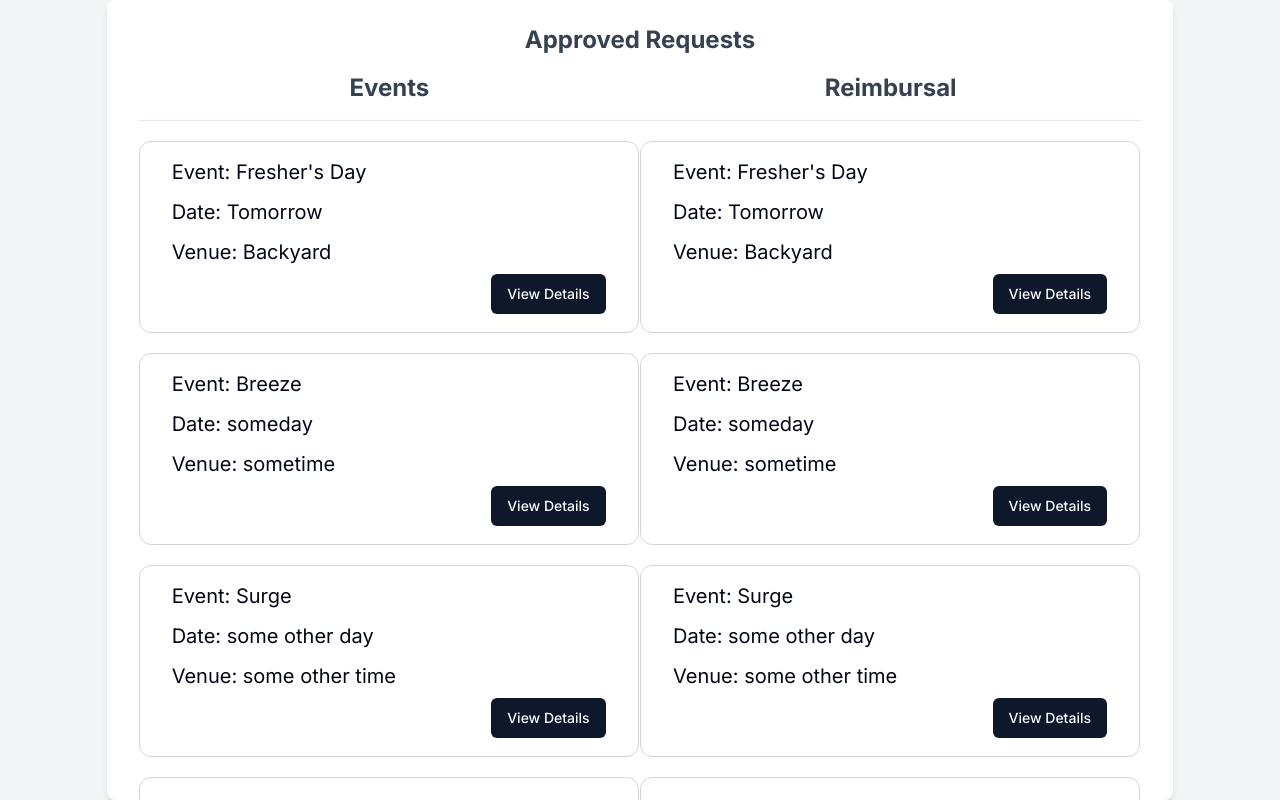
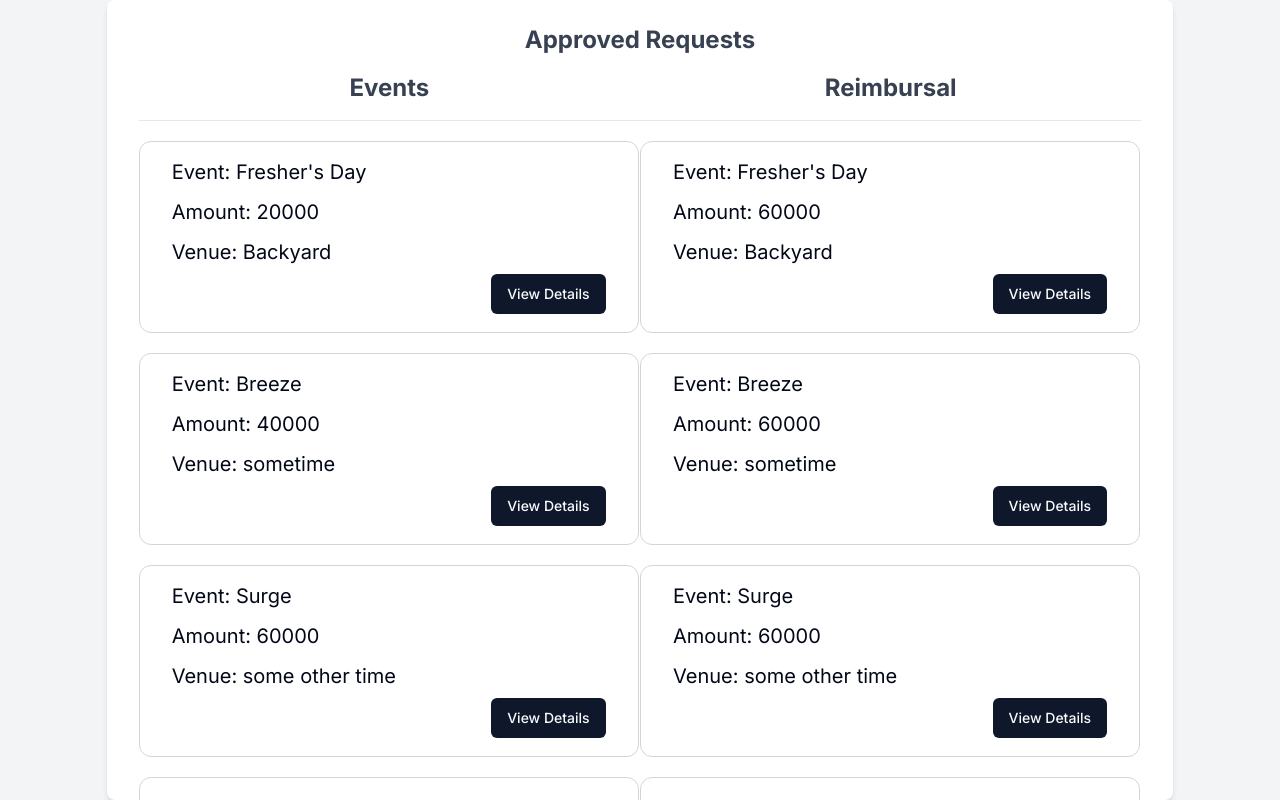
Before and after one commit to Xhadou/Event-and-Budget-Management-System-for-Clubs-and-Admin, a Next.js app: page /admin/approved in a window 1280 px wide. Built offline with nearby package versions, Linux system fonts and the light colour scheme.

Commit message:
made changes

```diff
--- a/app/admin/approved/page.tsx
+++ b/app/admin/approved/page.tsx
@@ -39,7 +39,7 @@ export default function Home() {
                             <ScrollArea className={"h-full w-full items-center py-5 flex flex-col"}>
                                 <div className={"h-48 w-[500px] rounded-xl border border-gray-300 py-4 px-8 mb-5"}>
                                     <p className={"text-xl"}>{"Event: Fresher's Day"}</p>
-                                    <p className={"text-xl mt-3"}>Date: Tomorrow</p>
+                                    <p className={"text-xl mt-3"}>Amount: 20000</p>
                                     <p className={"text-xl mt-3"}>Venue: Backyard</p>
                                     <div className={"w-full h-fit mt-2 flex items-center justify-end"}>
                                         <Button onClick={openAlertDialog}>View Details</Button>
@@ -47,7 +47,7 @@ export default function Home() {
                                 </div>
                                 <div className={"h-48 w-[500px] rounded-xl border border-gray-300 py-4 px-8 mb-5"}>
                                     <p className={"text-xl"}>Event: Breeze</p>
-                                    <p className={"text-xl mt-3"}>Date: someday</p>
+                                    <p className={"text-xl mt-3"}>Amount: 40000</p>
                                     <p className={"text-xl mt-3"}>Venue: sometime</p>
                                     <div className={"w-full h-fit mt-2 flex items-center justify-end"}>
                                         <Button onClick={openAlertDialog}>View Details</Button>
@@ -55,7 +55,7 @@ export default function Home() {
                                 </div>
                                 <div className={"h-48 w-[500px] rounded-xl border border-gray-300 py-4 px-8 mb-5"}>
                                     <p className={"text-xl"}>Event: Surge</p>
-                                    <p className={"text-xl mt-3"}>Date: some other day</p>
+                                    <p className={"text-xl mt-3"}>Amount: 60000</p>
                                     <p className={"text-xl mt-3"}>Venue: some other time</p>
                                     <div className={"w-full h-fit mt-2 flex items-center justify-end"}>
                                         <Button onClick={openAlertDialog}>View Details</Button>
@@ -63,7 +63,7 @@ export default function Home() {
                                 </div>
                                 <div className={"h-48 w-[500px] rounded-xl border border-gray-300 py-4 px-8 mb-5"}>
                                     <p className={"text-xl"}>Event: Surge</p>
-                                    <p className={"text-xl mt-3"}>Date: some other day</p>
+                                    <p className={"text-xl mt-3"}>Amount: 70000</p>
                                     <p className={"text-xl mt-3"}>Venue: some other time</p>
                                     <div className={"w-full h-fit mt-2 flex items-center justify-end"}>
                                         <Button onClick={openAlertDialog}>View Details</Button>
@@ -71,7 +71,7 @@ export default function Home() {
                                 </div>
                                 <div className={"h-48 w-[500px] rounded-xl border border-gray-300 py-4 px-8 mb-5"}>
                                     <p className={"text-xl"}>Event: Surge</p>
-                                    <p className={"text-xl mt-3"}>Date: some other day</p>
+                                    <p className={"text-xl mt-3"}>Amount: 80000</p>
                                     <p className={"text-xl mt-3"}>Venue: some other time</p>
                                     <div className={"w-full h-fit mt-2 flex items-center justify-end"}>
                                         <Button onClick={openAlertDialog}>View Details</Button>
@@ -86,7 +86,7 @@ export default function Home() {
                             <ScrollArea className={"h-full w-full items-center py-5 flex flex-col"}>
                                 <div className={"h-48 w-[500px] rounded-xl border border-gray-300 py-4 px-8 mb-5"}>
                                     <p className={"text-xl"}>{"Event: Fresher's Day"}</p>
-                                    <p className={"text-xl mt-3"}>Date: Tomorrow</p>
+                                    <p className={"text-xl mt-3"}>Amount: 60000</p>
                                     <p className={"text-xl mt-3"}>Venue: Backyard</p>
                                     <div className={"w-full h-fit mt-2 flex items-center justify-end"}>
                                         <Button onClick={openAlertDialog}>View Details</Button>
@@ -94,7 +94,7 @@ export default function Home() {
                                 </div>
                                 <div className={"h-48 w-[500px] rounded-xl border border-gray-300 py-4 px-8 mb-5"}>
                                     <p className={"text-xl"}>Event: Breeze</p>
-                                    <p className={"text-xl mt-3"}>Date: someday</p>
+                                    <p className={"text-xl mt-3"}>Amount: 60000</p>
                                     <p className={"text-xl mt-3"}>Venue: sometime</p>
                                     <div className={"w-full h-fit mt-2 flex items-center justify-end"}>
                                         <Button onClick={openAlertDialog}>View Details</Button>
@@ -102,7 +102,7 @@ export default function Home() {
                                 </div>
                                 <div className={"h-48 w-[500px] rounded-xl border border-gray-300 py-4 px-8 mb-5"}>
                                     <p className={"text-xl"}>Event: Surge</p>
-                                    <p className={"text-xl mt-3"}>Date: some other day</p>
+                                    <p className={"text-xl mt-3"}>Amount: 60000</p>
                                     <p className={"text-xl mt-3"}>Venue: some other time</p>
                                     <div className={"w-full h-fit mt-2 flex items-center justify-end"}>
                                         <Button onClick={openAlertDialog}>View Details</Button>
@@ -110,7 +110,7 @@ export default function Home() {
                                 </div>
                                 <div className={"h-48 w-[500px] rounded-xl border border-gray-300 py-4 px-8 mb-5"}>
                                     <p className={"text-xl"}>Event: Surge</p>
-                                    <p className={"text-xl mt-3"}>Date: some other day</p>
+                                    <p className={"text-xl mt-3"}>Amount: 60000</p>
                                     <p className={"text-xl mt-3"}>Venue: some other time</p>
                                     <div className={"w-full h-fit mt-2 flex items-center justify-end"}>
                                         <Button onClick={openAlertDialog}>View Details</Button>
--- a/app/admin/events/page.tsx
+++ b/app/admin/events/page.tsx
@@ -10,7 +10,7 @@ export default function Home() {
 
     return (
         <main className="flex h-screen w-full flex-col justify-between bg-gray-100">
-            <div className="w-full h-full flex justify-center items-center">
+            <div className="w-full h-full flex justify-center flex-col items-center">
                 <div className="w-8/12 h-4/5 px-8 pt-6 bg-white rounded-lg shadow-md flex flex-row">
                     <div className={"h-full w-4/6 items-center justify-center flex flex-col"}>
                         <h1 className="text-2xl font-bold text-gray-700 text-center mb-4">Upcoming Events</h1>
@@ -41,6 +41,7 @@ export default function Home() {
                         </div>
                     </div>
                 </div>
+                <Button className={"mt-4"}>Logout</Button>
             </div>
         </main>
     )
--- a/app/admin/pending/page.tsx
+++ b/app/admin/pending/page.tsx
@@ -39,7 +39,7 @@ export default function Home() {
                             <ScrollArea className={"h-full w-full items-center py-5 flex flex-col"}>
                                 <div className={"h-48 w-[500px] rounded-xl border border-gray-300 py-4 px-8 mb-5"}>
                                     <p className={"text-xl"}>{"Event: Fresher's Day"}</p>
-                                    <p className={"text-xl mt-3"}>Date: Tomorrow</p>
+                                    <p className={"text-xl mt-3"}>Amount: 60000</p>
                                     <p className={"text-xl mt-3"}>Venue: Backyard</p>
                                     <div className={"w-full h-fit mt-2 flex items-center justify-end"}>
                                         <Button onClick={openAlertDialog}>View Details</Button>
@@ -47,7 +47,7 @@ export default function Home() {
                                 </div>
                                 <div className={"h-48 w-[500px] rounded-xl border border-gray-300 py-4 px-8 mb-5"}>
                                     <p className={"text-xl"}>Event: Breeze</p>
-                                    <p className={"text-xl mt-3"}>Date: someday</p>
+                                    <p className={"text-xl mt-3"}>Amount: 60000</p>
                                     <p className={"text-xl mt-3"}>Venue: sometime</p>
                                     <div className={"w-full h-fit mt-2 flex items-center justify-end"}>
                                         <Button onClick={openAlertDialog}>View Details</Button>
@@ -55,7 +55,7 @@ export default function Home() {
                                 </div>
                                 <div className={"h-48 w-[500px] rounded-xl border border-gray-300 py-4 px-8 mb-5"}>
                                     <p className={"text-xl"}>Event: Surge</p>
-                                    <p className={"text-xl mt-3"}>Date: some other day</p>
+                                    <p className={"text-xl mt-3"}>Amount: 60000</p>
                                     <p className={"text-xl mt-3"}>Venue: some other time</p>
                                     <div className={"w-full h-fit mt-2 flex items-center justify-end"}>
                                         <Button onClick={openAlertDialog}>View Details</Button>
@@ -63,7 +63,7 @@ export default function Home() {
                                 </div>
                                 <div className={"h-48 w-[500px] rounded-xl border border-gray-300 py-4 px-8 mb-5"}>
                                     <p className={"text-xl"}>Event: Surge</p>
-                                    <p className={"text-xl mt-3"}>Date: some other day</p>
+                                    <p className={"text-xl mt-3"}>Amount: 60000</p>
                                     <p className={"text-xl mt-3"}>Venue: some other time</p>
                                     <div className={"w-full h-fit mt-2 flex items-center justify-end"}>
                                         <Button onClick={openAlertDialog}>View Details</Button>
@@ -71,7 +71,7 @@ export default function Home() {
                                 </div>
                                 <div className={"h-48 w-[500px] rounded-xl border border-gray-300 py-4 px-8 mb-5"}>
                                     <p className={"text-xl"}>Event: Surge</p>
-                                    <p className={"text-xl mt-3"}>Date: some other day</p>
+                                    <p className={"text-xl mt-3"}>Amount: 60000</p>
                                     <p className={"text-xl mt-3"}>Venue: some other time</p>
                                     <div className={"w-full h-fit mt-2 flex items-center justify-end"}>
                                         <Button onClick={openAlertDialog}>View Details</Button>
@@ -86,7 +86,7 @@ export default function Home() {
                             <ScrollArea className={"h-full w-full items-center py-5 flex flex-col"}>
                                 <div className={"h-48 w-[500px] rounded-xl border border-gray-300 py-4 px-8 mb-5"}>
                                     <p className={"text-xl"}>{"Event: Fresher's Day"}</p>
-                                    <p className={"text-xl mt-3"}>Date: Tomorrow</p>
+                                    <p className={"text-xl mt-3"}>Amount: 60000</p>
                                     <p className={"text-xl mt-3"}>Venue: Backyard</p>
                                     <div className={"w-full h-fit mt-2 flex items-center justify-end"}>
                                         <Button onClick={openAlertDialog}>View Details</Button>
@@ -94,7 +94,7 @@ export default function Home() {
                                 </div>
                                 <div className={"h-48 w-[500px] rounded-xl border border-gray-300 py-4 px-8 mb-5"}>
                                     <p className={"text-xl"}>Event: Breeze</p>
-                                    <p className={"text-xl mt-3"}>Date: someday</p>
+                                    <p className={"text-xl mt-3"}>Amount: 60000</p>
                                     <p className={"text-xl mt-3"}>Venue: sometime</p>
                                     <div className={"w-full h-fit mt-2 flex items-center justify-end"}>
                                         <Button onClick={openAlertDialog}>View Details</Button>
@@ -102,7 +102,7 @@ export default function Home() {
                                 </div>
                                 <div className={"h-48 w-[500px] rounded-xl border border-gray-300 py-4 px-8 mb-5"}>
                                     <p className={"text-xl"}>Event: Surge</p>
-                                    <p className={"text-xl mt-3"}>Date: some other day</p>
+                                    <p className={"text-xl mt-3"}>Amount: 60000</p>
                                     <p className={"text-xl mt-3"}>Venue: some other time</p>
                                     <div className={"w-full h-fit mt-2 flex items-center justify-end"}>
                                         <Button onClick={openAlertDialog}>View Details</Button>
@@ -110,7 +110,7 @@ export default function Home() {
                                 </div>
                                 <div className={"h-48 w-[500px] rounded-xl border border-gray-300 py-4 px-8 mb-5"}>
                                     <p className={"text-xl"}>Event: Surge</p>
-                                    <p className={"text-xl mt-3"}>Date: some other day</p>
+                                    <p className={"text-xl mt-3"}>Amount: 60000</p>
                                     <p className={"text-xl mt-3"}>Venue: some other time</p>
                                     <div className={"w-full h-fit mt-2 flex items-center justify-end"}>
                                         <Button onClick={openAlertDialog}>View Details</Button>
@@ -152,12 +152,19 @@ export default function Home() {
                                     </div>
                                 </AlertDialogHeader>
                                 <AlertDialogFooter>
+                                    <div className={"w-full h-full flex flex-col"}>
+                                    <div className={"flex flex-row w-full h-full space-x-4"}>
                                         <Button onClick={closeAlertDialog} type="submit" className="bg-green-600 hover:bg-green-800 w-full mt-5 font-bold py-2 px-4 rounded-md">
                                             Approve
                                         </Button>
                                         <Button variant={"destructive"} onClick={closeAlertDialog} type="submit" className="w-full mt-5 font-bold py-2 px-4 rounded-md">
                                             Reject
                                         </Button>
+                                    </div>
+                                        <Button className={"mt-4"} onClick={closeAlertDialog}>
+                                            Close
+                                        </Button>
+                                    </div>
                                 </AlertDialogFooter>
                             </AlertDialogContent>
                         </AlertDialog>
--- a/app/club/events/page.tsx
+++ b/app/club/events/page.tsx
@@ -10,7 +10,7 @@ export default function Home() {
 
     return (
         <main className="flex h-screen w-full flex-col justify-between bg-gray-100">
-            <div className="w-full h-full flex justify-center items-center">
+            <div className="w-full h-full flex justify-center items-center flex-col">
                 <div className="w-8/12 h-4/5 px-8 pt-6 bg-white rounded-lg shadow-md flex flex-row">
                     <div className={"h-full w-4/6 items-center justify-center flex flex-col"}>
                         <h1 className="text-2xl font-bold text-gray-700 text-center mb-4">Upcoming Events</h1>
@@ -43,6 +43,8 @@ export default function Home() {
                         </div>
                     </div>
                 </div>
+
+                <Button className={"mt-4"}>Logout</Button>
             </div>
         </main>
     )
--- a/app/club/status/page.tsx
+++ b/app/club/status/page.tsx
@@ -15,16 +15,19 @@ export default function Home() {
                                 <p className={"text-xl"}>{"Event: Fresher's Day"}</p>
                                 <p className={"text-xl mt-3"}>Date: Tomorrow</p>
                                 <p className={"text-xl mt-3"}>Venue: Backyard</p>
+                                <p className={"text-xl mt-3"}>Status: Processing</p>
                             </div>
                             <div className={"h-48 w-[500px] rounded-xl border border-gray-300 py-4 px-8 mb-5"}>
                                 <p className={"text-xl"}>Event: Breeze</p>
                                 <p className={"text-xl mt-3"}>Date: someday</p>
                                 <p className={"text-xl mt-3"}>Venue: sometime</p>
+                                <p className={"text-xl mt-3"}>Status: Processing</p>
                             </div>
                             <div className={"h-48 w-[500px] rounded-xl border border-gray-300 py-4 px-8 mb-5"}>
                                 <p className={"text-xl"}>Event: Surge</p>
                                 <p className={"text-xl mt-3"}>Date: some other day</p>
                                 <p className={"text-xl mt-3"}>Venue: some other time</p>
+                                <p className={"text-xl mt-3"}>Status: Rejected</p>
                             </div>
                         </div>
 
--- a/app/student/events/page.tsx
+++ b/app/student/events/page.tsx
@@ -5,7 +5,7 @@ export default function Home() {
 
     return (
         <main className="flex h-screen w-full flex-col justify-between bg-gray-100">
-            <div className="w-full h-full flex justify-center items-center">
+            <div className="w-full h-full flex flex-col justify-center items-center">
                 <div className="w-6/12 h-4/5 px-8 pt-6 bg-white rounded-lg shadow-md flex flex-row">
                     <div className={"h-full w-full items-center justify-center flex flex-col"}>
                         <h1 className="text-2xl font-bold text-gray-700 text-center mb-4">Upcoming Events</h1>
@@ -39,7 +39,10 @@ export default function Home() {
 
                     </div>
                 </div>
+
+                <Button className={"mt-4"}>Logout</Button>
             </div>
+
         </main>
     )
 
```
Lines whose indentation alone changed are shown as unchanged.
